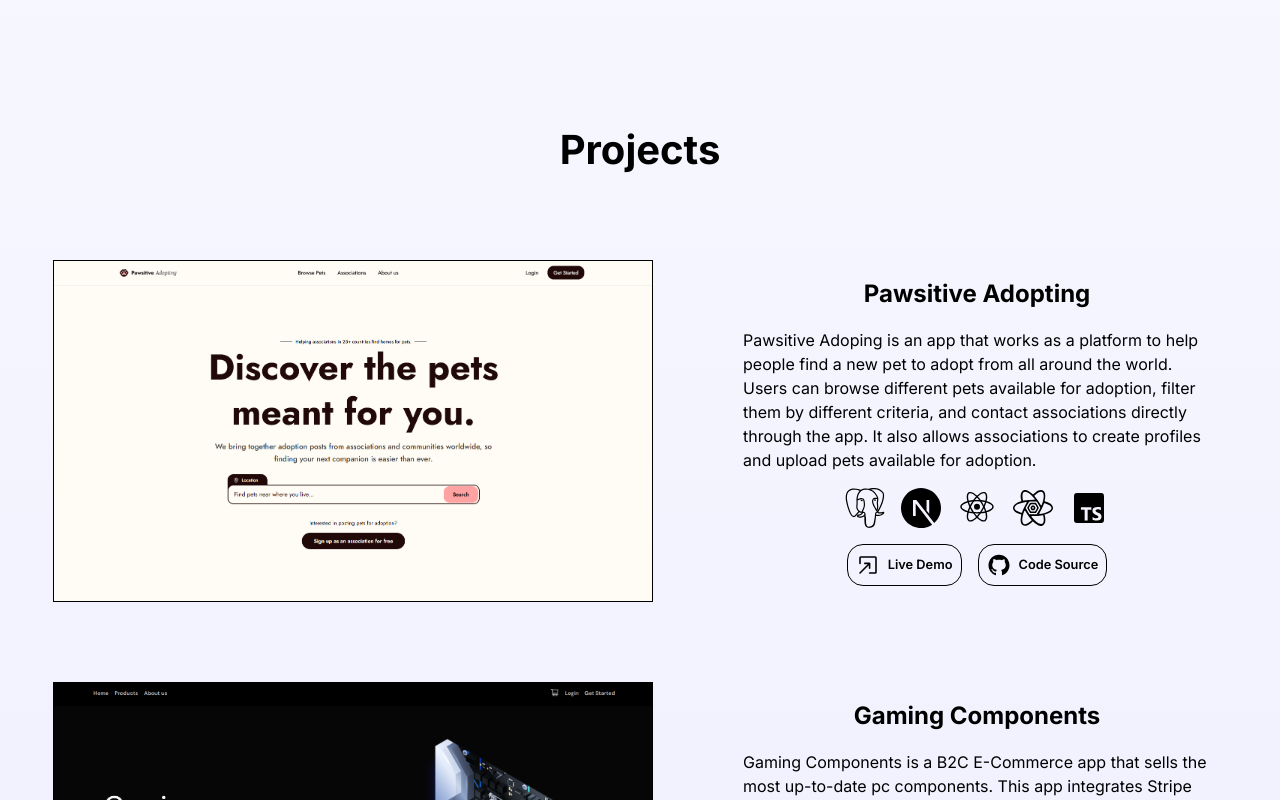
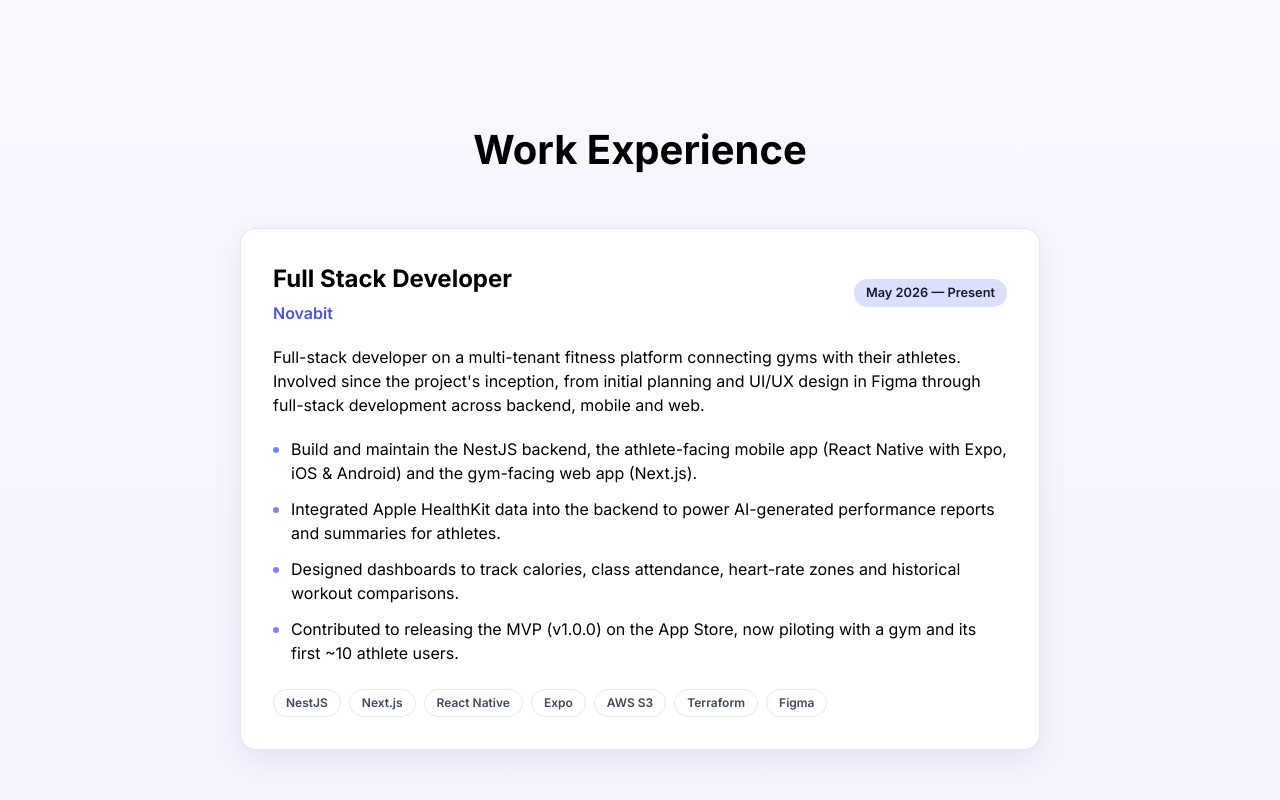
Before and after one commit to rami-platero/portfolio_frontend, a React (Vite) app: page / in a window 1280 px wide. Shown: the part 1280-2080 px from the top of the page. Built offline with nearby package versions, Linux system fonts and the light colour scheme.

Commit message:
feat(experience): add work experience section

```diff
--- a/src/components/Navigation/Navigation.jsx
+++ b/src/components/Navigation/Navigation.jsx
@@ -20,7 +20,8 @@ const linkClasses =
   "block cursor-pointer rounded-full px-4 py-1.5 text-sm font-medium text-darkcolor/70 no-underline transition-colors duration-200 hover:bg-lightblueviolet hover:text-darkcolor max-[780px]:px-3 max-[780px]:py-2 max-[780px]:text-base";
 
 const Navigation = () => {
-  const { projectsRef, skillsRef, contactRef } = useContext(scrollContext);
+  const { projectsRef, skillsRef, experienceRef, contactRef } =
+    useContext(scrollContext);
   const [isOpen, setIsOpen] = useState(false);
   const [animationState, setAnimationState] = useState(AnimationState.closed);
 
@@ -86,6 +87,16 @@ const Navigation = () => {
             <a
               className={linkClasses}
               onClick={(e) => {
+                handleScroll(e, experienceRef);
+              }}
+            >
+              Experience
+            </a>
+          </li>
+          <li>
+            <a
+              className={linkClasses}
+              onClick={(e) => {
                 handleScroll(e, contactRef);
               }}
             >
--- a/src/components/Portfolio.jsx
+++ b/src/components/Portfolio.jsx
@@ -1,4 +1,5 @@
 import Contact from "./Sections/Contact";
+import Experience from "./Sections/Experience";
 import Hero from "./Sections/Hero";
 import Projects from "./Sections/Projects";
 import Skills from "./Sections/Skills";
@@ -8,6 +9,7 @@ const Portfolio = () => {
     <main className="flex w-full max-w-[1400px] flex-col gap-[150px] p-4">
       <Hero />
       <Skills />
+      <Experience />
       <Projects />
       <Contact />
     </main>
--- /dev/null
+++ b/src/components/Sections/Experience.jsx
@@ -0,0 +1,71 @@
+import { useContext } from "react";
+import { scrollContext } from "../../context/ScrollContext";
+
+const highlights = [
+  "Build and maintain the NestJS backend, the athlete-facing mobile app (React Native with Expo, iOS & Android) and the gym-facing web app (Next.js).",
+  "Integrated Apple HealthKit data into the backend to power AI-generated performance reports and summaries for athletes.",
+  "Designed dashboards to track calories, class attendance, heart-rate zones and historical workout comparisons.",
+  "Contributed to releasing the MVP (v1.0.0) on the App Store, now piloting with a gym and its first ~10 athlete users.",
+];
+
+const stack = [
+  "NestJS",
+  "Next.js",
+  "React Native",
+  "Expo",
+  "AWS S3",
+  "Terraform",
+  "Figma",
+];
+
+const Experience = () => {
+  const { experienceRef } = useContext(scrollContext);
+  return (
+    <section
+      className="flex w-full flex-col items-center text-center"
+      ref={experienceRef}
+    >
+      <h2 className="mb-12 text-[2.5rem] font-bold">Work Experience</h2>
+      <article className="w-full max-w-[800px] rounded-2xl border border-darkcolor/10 bg-white p-6 text-left shadow-[0_8px_30px_rgba(19,26,48,0.08)] sm:p-8">
+        <div className="flex flex-wrap items-center justify-between gap-3">
+          <div>
+            <h3 className="text-[1.5rem] font-bold">Full Stack Developer</h3>
+            <p className="mt-1 font-semibold text-blueviolet2">Novabit</p>
+          </div>
+          <span className="rounded-full bg-lightblueviolet px-3 py-1 text-[0.8rem] font-semibold text-darkcolor">
+            May 2026 — Present
+          </span>
+        </div>
+
+        <p className="mt-5">
+          Full-stack developer on a multi-tenant fitness platform connecting gyms
+          with their athletes. Involved since the project's inception, from
+          initial planning and UI/UX design in Figma through full-stack
+          development across backend, mobile and web.
+        </p>
+
+        <ul className="mt-5 flex flex-col gap-3">
+          {highlights.map((highlight) => (
+            <li className="flex gap-3" key={highlight}>
+              <span className="mt-[0.6rem] h-1.5 w-1.5 shrink-0 rounded-full bg-darkblueviolet" />
+              <span>{highlight}</span>
+            </li>
+          ))}
+        </ul>
+
+        <div className="mt-6 flex flex-wrap gap-2">
+          {stack.map((tool) => (
+            <span
+              className="rounded-full border border-darkcolor/10 px-3 py-1 text-[0.75rem] font-semibold text-darkcolor/80"
+              key={tool}
+            >
+              {tool}
+            </span>
+          ))}
+        </div>
+      </article>
+    </section>
+  );
+};
+
+export default Experience;
--- a/src/context/ScrollContext.jsx
+++ b/src/context/ScrollContext.jsx
@@ -3,5 +3,6 @@ import { createContext, createRef } from "react";
 export const scrollContext = createContext({
   projectsRef: createRef(),
   skillsRef: createRef(),
+  experienceRef: createRef(),
   contactRef: createRef(),
 });
```
